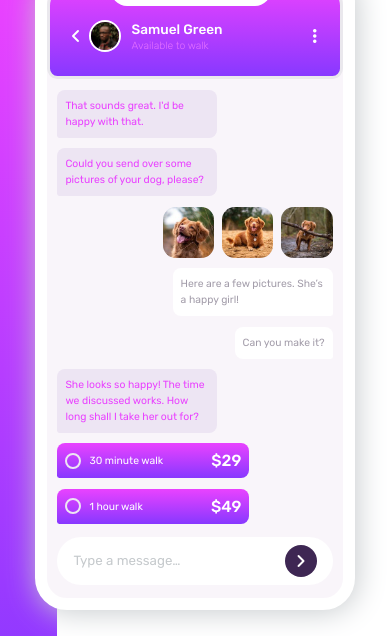
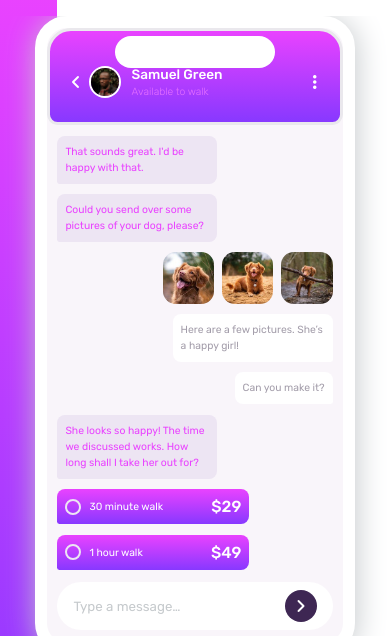
Before and after one commit to iamalabisunday/Chat-app-CSS-illustration, a plain HTML site: page index.html in a window 390 px wide. Shown: the top 636 px of the page. Drawn offline with Linux system fonts and the light colour scheme.

Commit message:
first commit

```diff
--- a/style.css
+++ b/style.css
@@ -33,8 +33,12 @@
 }
 
 .container {
-  width: 100vw;
+  margin: 0 auto;
+  width: 100%;
   height: 100vh;
+  display: flex;
+  justify-content: center;
+  align-items: center;
   position: relative;
   overflow: hidden;
 }
@@ -61,7 +65,6 @@
 }
 
 .content {
-  max-width: 90rem;
   width: 100%;
   height: 100%;
   margin: 0 auto;
@@ -334,15 +337,41 @@
 
 @media screen and (max-width: 40rem) {
   .container {
+    margin: 0 auto;
     width: 100%;
-    height: 100dvb;
+    height: auto;
+    min-height: 100dvh;
+    display: flex;
+    justify-content: center;
+    align-items: flex-start;
+    padding: 1rem 0;
+    overflow: hidden;
   }
+
+  .phone-container-content {
+    width: 90%;
+    max-width: 20rem;
+    height: auto;
+    min-height: auto;
+  }
+
+  .phone-top-box {
+    top: 0.5rem;
+    left: 50%;
+    transform: translateX(-50%);
+  }
+
   .content {
-    width: 80%;
-    margin: 0 auto;
+    width: 100%;
+    height: 100%;
+    margin: auto;
     display: flex;
     flex-direction: column;
+    display: flex;
+    justify-content: center;
+    align-items: center;
     row-gap: 2rem;
+    overflow: auto;
   }
 
   .text-content {
@@ -351,6 +380,8 @@
   }
 
   .description {
+    margin: 0 auto;
+    width: 85%;
     font-size: 1rem;
   }
 }
```
